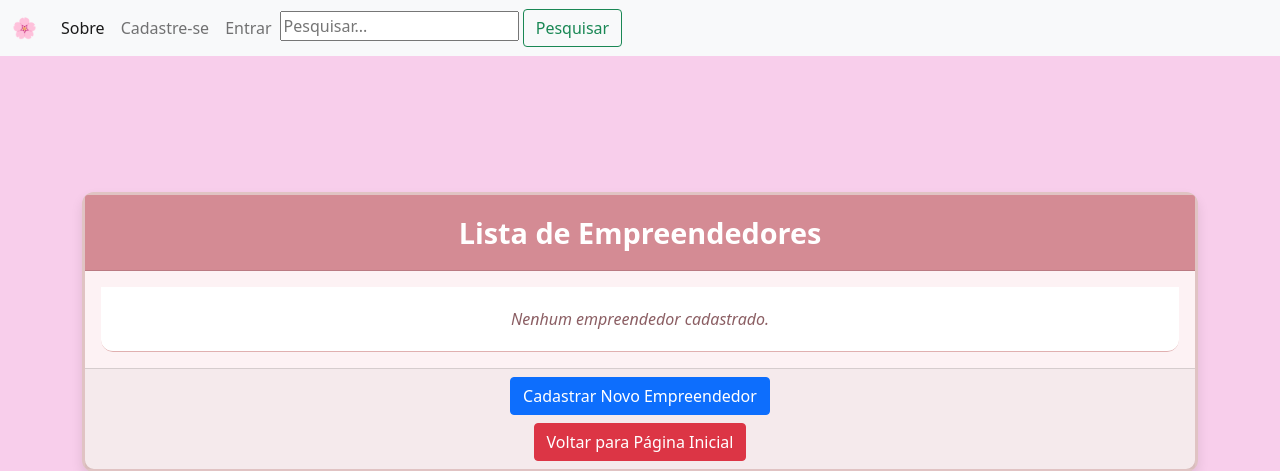
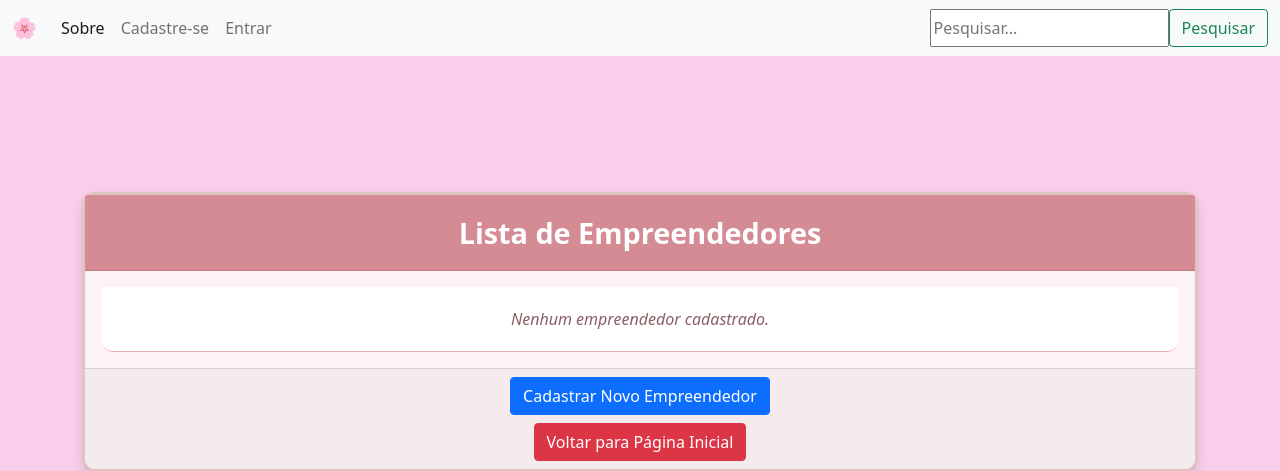
Before and after one commit to Joaquim-Renato/transNoTrampo, a Django app: page /empreendedores/ in a window 1280 px wide. Shown: the top 471 px of the page. Run offline with Django 3.2, Linux system fonts and the light colour scheme; data that the repository does not hold is empty.

Commit message:
barra de pesquisa ok

```diff
--- a/empreendedores/templates/lista.html
+++ b/empreendedores/templates/lista.html
@@ -41,7 +41,7 @@
                 </li>
             </ul>
 
-        <form class="box-search" method="GET" action="{% url 'lista_empreendedores' %}">
+        <form class="d-flex ms-auto" method="GET" action="{% url 'lista_empreendedores' %}">
             <input type="text" class="campo-search" type="search"  placeholder="Pesquisar..."  name="q" value="{{ request.GET.q }}" >
             <button class="btn btn-outline-success" type="submit"> <i class="bi bi-search"></i>Pesquisar</button>
         </form>
```
